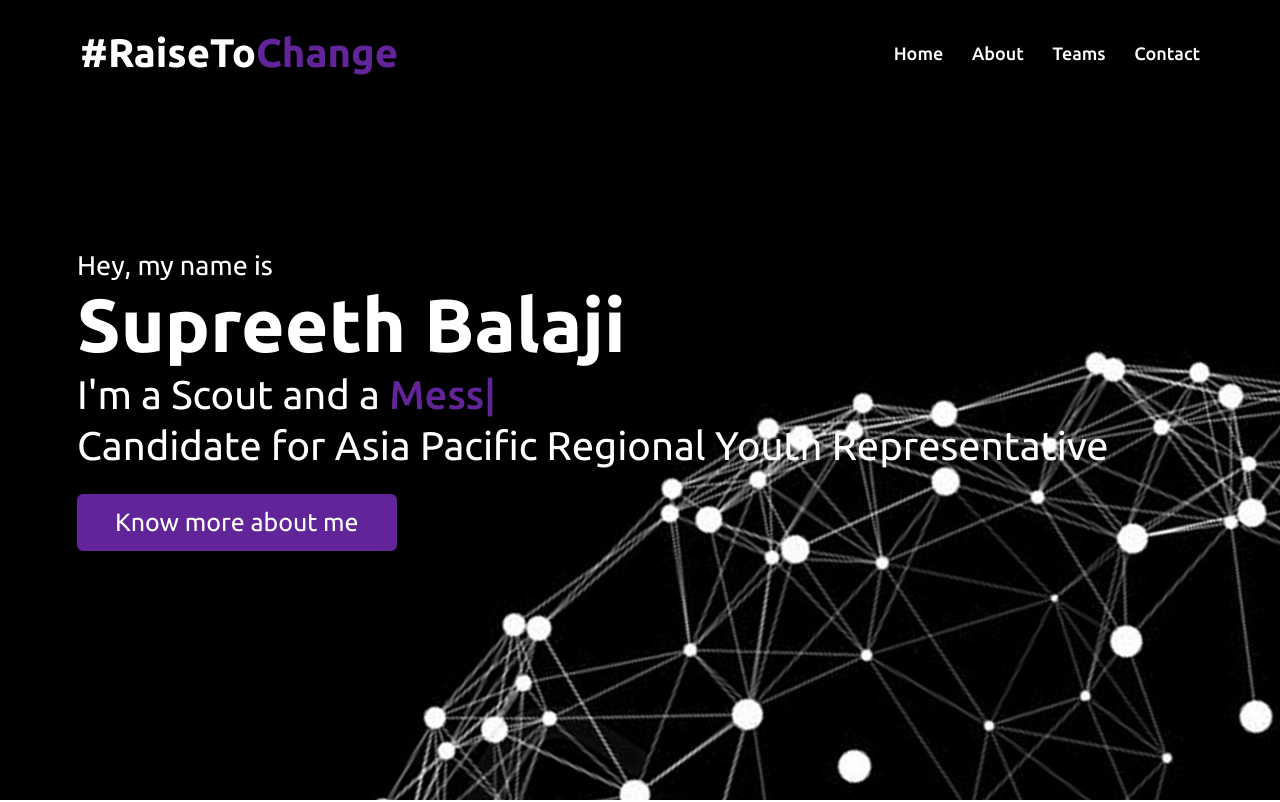
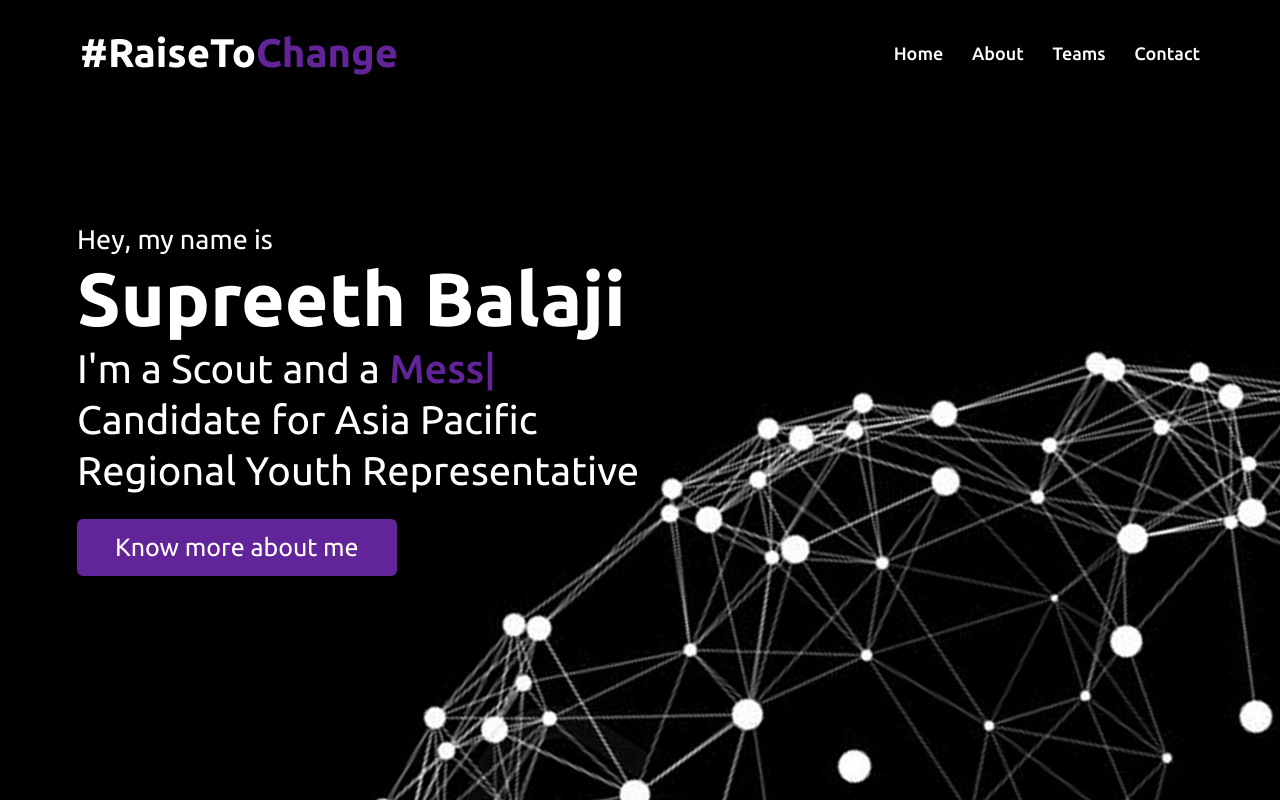
Before and after one commit to supreethbalaji/SupreethBalaji, a plain HTML site: page index.html in a window 1280 px wide. Shown: the top 802 px of the page. Drawn offline with nearby package versions, Linux system fonts and the light colour scheme.

Commit message:
Update index.html

```diff
--- a/index.html
+++ b/index.html
@@ -40,7 +40,8 @@
                 <div class="text-1">Hey, my name is</div>
                 <div class="text-2">Supreeth Balaji</div>
                 <div class="text-3">I'm a Scout and a <span class="typing"></span></div>
-                <div class="text-3">Candidate for Asia Pacific Regional Youth Representative</div>
+                <div class="text-3">Candidate for Asia Pacific</div>
+                <div class="text-3">Regional Youth Representative</div>
                 <a href="#">Know more about me</a>
             </div>
         </div>
```
